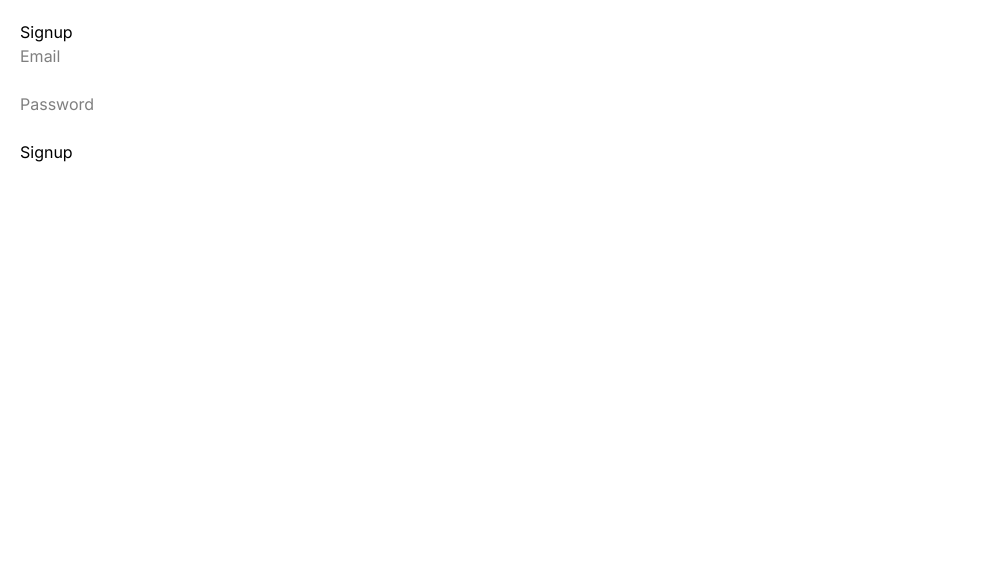
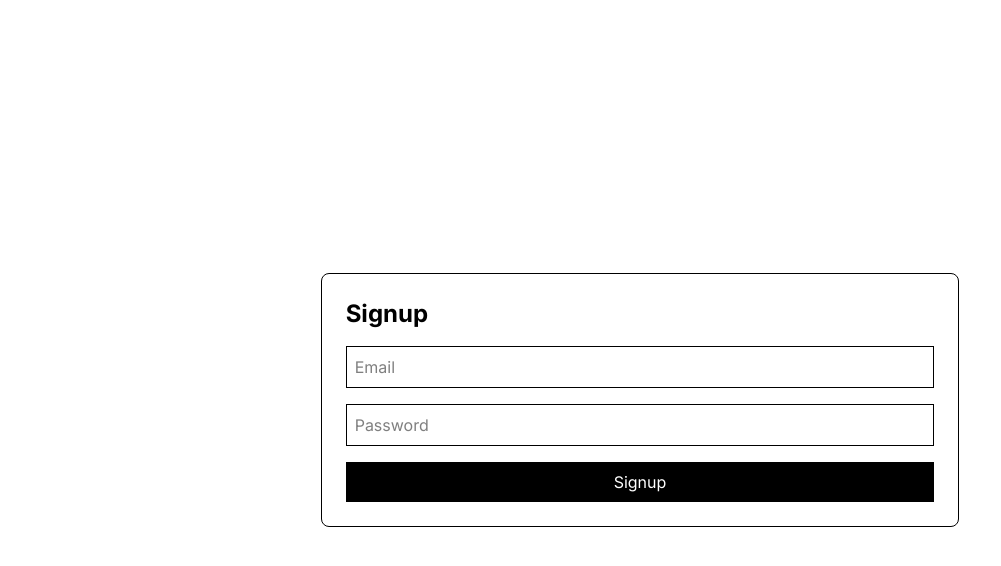
Before and after one commit to ayushipal/AI-Job-Tracker, a Next.js app: page /signup in a window 1280 px wide. Shown: the top 566 px of the page, without its empty margins (0-1001 px from the left). Built offline with nearby package versions, Linux system fonts and the light colour scheme.

Commit message:
fix signup routing

```diff
--- a/src/app/page.tsx
+++ b/src/app/page.tsx
@@ -5,16 +5,41 @@
 
 export default function RegisterPage() {
   const router = useRouter()
+
+  const [email, setEmail] = useState('')
+  const [password, setPassword] = useState('')
   const [loading, setLoading] = useState(false)
+  const [error, setError] = useState('')
 
   const handleRegister = async (e: any) => {
     e.preventDefault()
     setLoading(true)
+    setError('')
 
-    // fake register (you can connect DB later)
-    setTimeout(() => {
+    try {
+      const res = await fetch('/api/auth/signup', {
+        method: 'POST',
+        headers: {
+          'Content-Type': 'application/json', // 🔥 REQUIRED
+        },
+        body: JSON.stringify({ email, password }),
+      })
+
+      const data = await res.json()
+
+      if (!res.ok) {
+        setError(data.error || 'Something went wrong')
+        setLoading(false)
+        return
+      }
+
+
       router.push('/login')
-    }, 1000)
+    } catch (err) {
+      setError('Network error')
+    }
+
+    setLoading(false)
   }
 
   return (
@@ -29,6 +54,8 @@
 
         <input
           placeholder="Email"
+          value={email}
+          onChange={(e) => setEmail(e.target.value)}
           className="w-full p-3 mb-4 border rounded"
           required
         />
@@ -36,6 +63,8 @@
         <input
           placeholder="Password"
           type="password"
+          value={password}
+          onChange={(e) => setPassword(e.target.value)}
           className="w-full p-3 mb-4 border rounded"
           required
         />
@@ -46,6 +75,10 @@
         >
           {loading ? 'Creating...' : 'Register'}
         </button>
+
+        {error && (
+          <p className="mt-2 text-center text-red-500">{error}</p>
+        )}
 
         <p className="mt-4 text-center">
           Already have an account?{' '}
--- a/src/app/signup/page.tsx
+++ b/src/app/signup/page.tsx
@@ -13,7 +13,7 @@
   const handleSignup = async (e: React.FormEvent) => {
     e.preventDefault()
 
-    const res = await fetch('/api/auth/signup', {   // ✅ correct API
+    const res = await fetch('/api/auth/signup', {
       method: 'POST',
       headers: {
         'Content-Type': 'application/json',
@@ -31,30 +31,32 @@
   }
 
   return (
-    <div style={{ padding: 20 }}>
-      <h1>Signup</h1>
+    <div className="flex h-screen items-center justify-center">
+      <form onSubmit={handleSignup} className="space-y-4 rounded-lg border p-6">
+        <h1 className="text-2xl font-bold">Signup</h1>
 
-      <form onSubmit={handleSignup}>
         <input
+          className="w-full border p-2"
           type="email"
           placeholder="Email"
           value={email}
           onChange={(e) => setEmail(e.target.value)}
         />
-        <br /><br />
 
         <input
+          className="w-full border p-2"
           type="password"
           placeholder="Password"
           value={password}
           onChange={(e) => setPassword(e.target.value)}
         />
-        <br /><br />
 
-        <button type="submit">Signup</button>
+        <button className="w-full bg-black px-4 py-2 text-white">
+          Signup
+        </button>
+
+        {error && <p className="text-red-500">{error}</p>}
       </form>
-
-      {error && <p>{error}</p>}
     </div>
   )
 }
```
